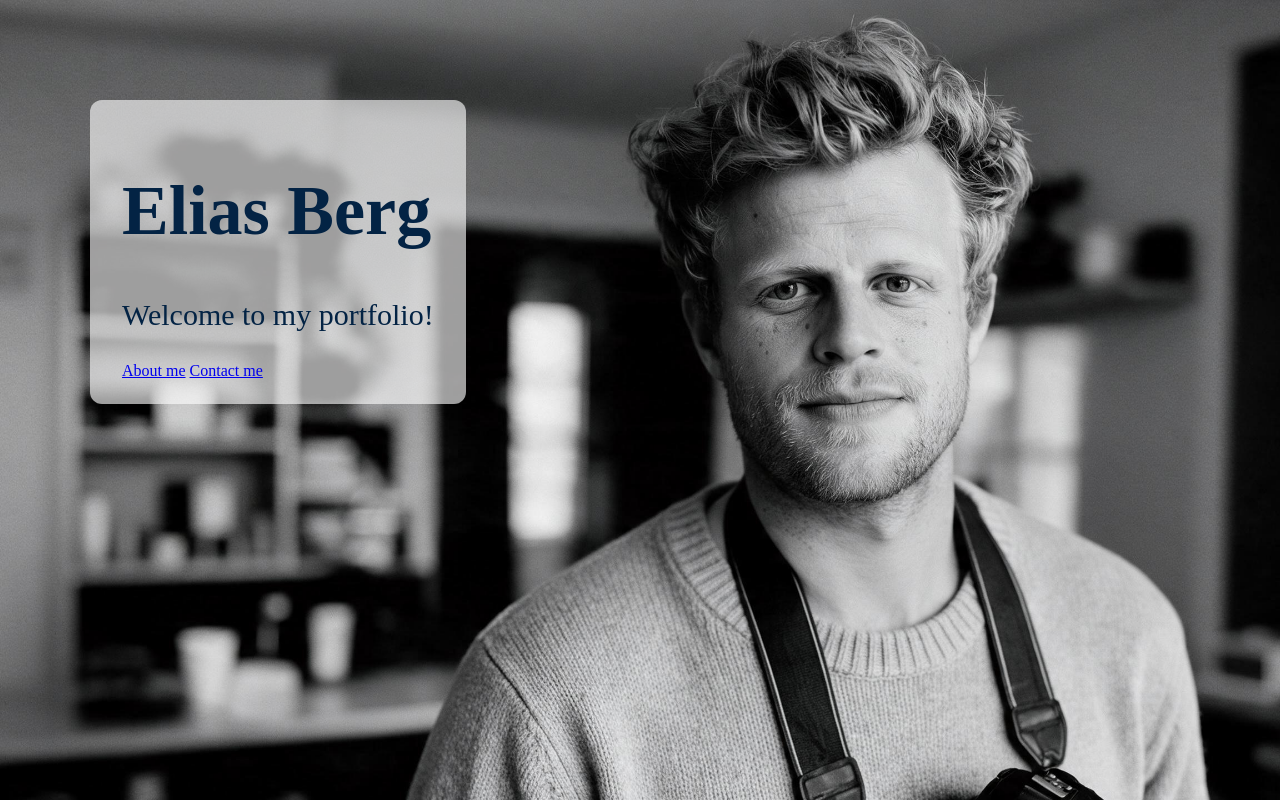
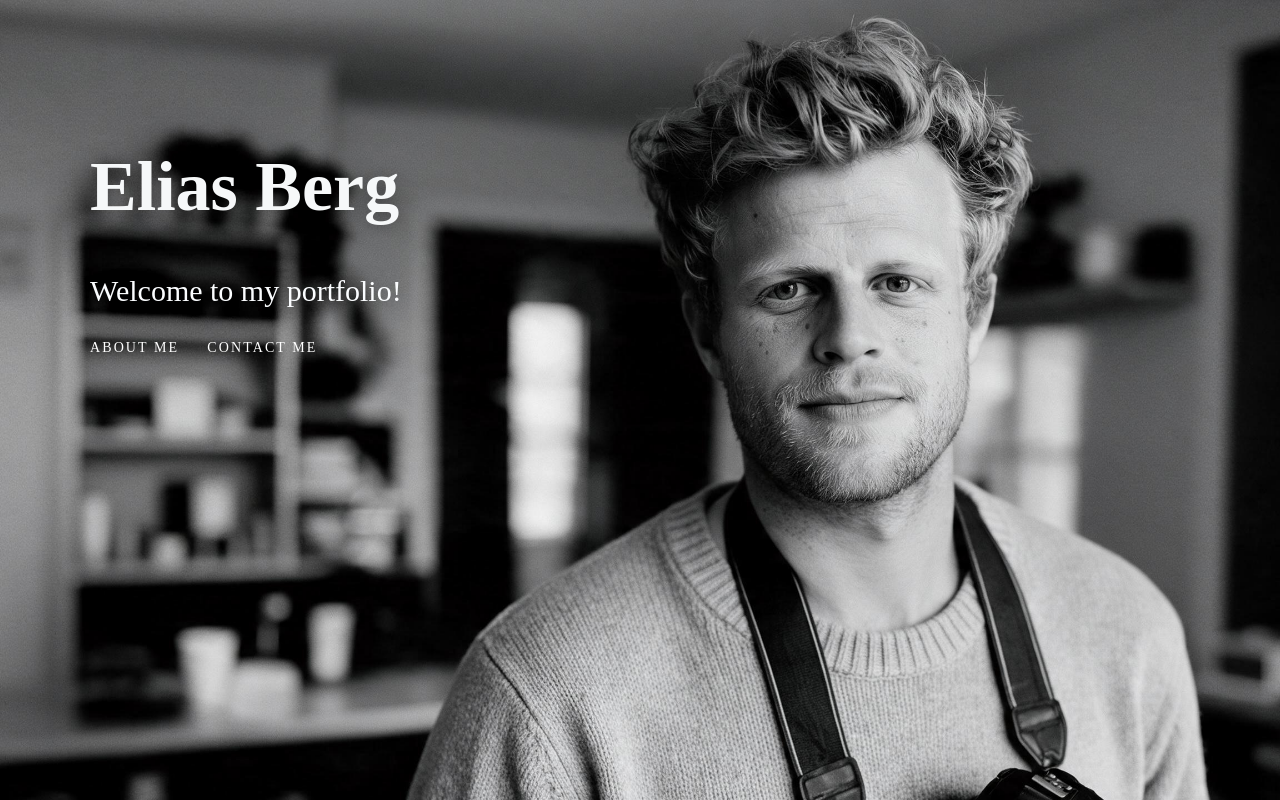
Before and after one commit to issa433/group-project-portfolio, a SvelteKit app: page / in a window 1280 px wide. Shown: the top 800 px of the page. Built offline with nearby package versions, Linux system fonts and the light colour scheme.

Commit message:
took away the box, changed the colors and added shadows to the letters

```diff
--- a/src/routes/+page.svelte
+++ b/src/routes/+page.svelte
@@ -38,12 +38,14 @@
     scroll-snap-align: start;
 }
 h1 {
-    color: #032344;
+    color: #f6f8f9;
     font-size: 70px;
+    text-shadow: 0 2px 20px rgba(0,0,0,0.5);
 }
 p {
-    color: #032344;
+    color: #fbfdff;
     font-size: 30px;
+    text-shadow: 0 2px 20px rgba(0,0,0,0.5);
 }
 img {
     width: 100%;
@@ -59,10 +61,15 @@ main {
     top: 100px;
     left: 90px;
     z-index: 1;
-    background-color: rgba(255, 255, 255, 0.619);
-    padding: 24px 32px;
-    border-radius: 12px;
     max-width: 400px;
+}
+.page a {
+    color: white;
+    text-decoration: none;
+    text-transform: uppercase;
+    letter-spacing: 0.15em;
+    font-size: 14px;
+    margin-right: 24px;
 }
 :global(body) {
     margin: 0;
```
